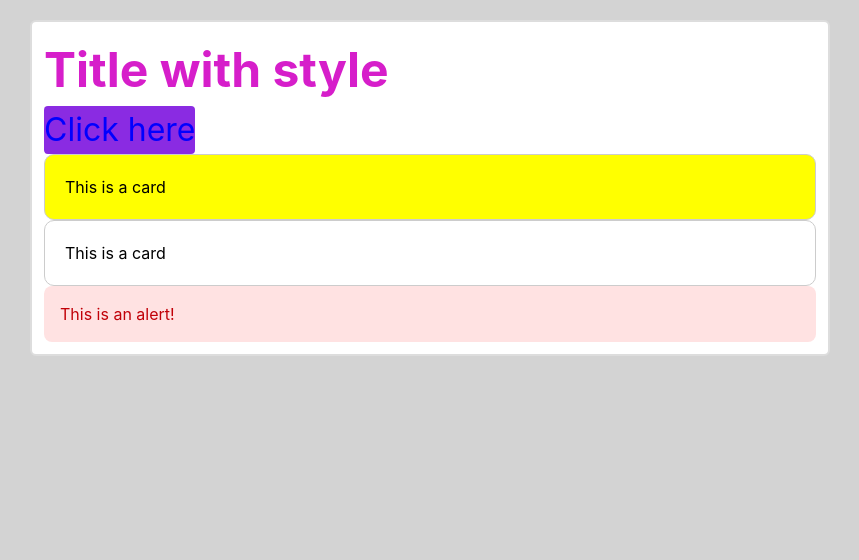
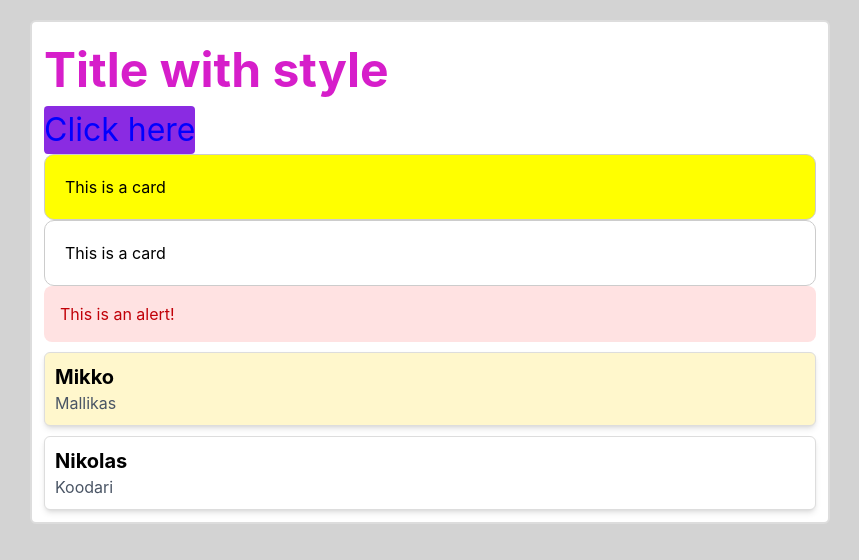
Before and after one commit to Nigulas96/Fundamentals_of_Nextjs, a Next.js app in the folder 3-Styling_in_Nextjs/styling-app/: page / in a window 1280 px wide. Shown: the top 560 px of the page, without its empty margins (210-1069 px from the left). Built offline with nearby package versions, Linux system fonts and the light colour scheme.

Commit message:
Styling in Next.js - Task 7

```diff
--- /dev/null
+++ b/3-Styling_in_Nextjs/styling-app/app/components/ProfileCard.js
@@ -0,0 +1,16 @@
+import styles from "./ProfileCard.module.css";
+export default function ProfileCard({ name, role, highlighted }) {
+    return (
+
+        <div
+            className={`${styles.card} shadow-md`}
+            style={{
+                backgroundColor: highlighted ? "#fff7cc" : "white",
+            }}
+        >
+            <h2 className="text-xl font-bold">{name}</h2>
+            <p className="text-gray-600">{role}</p>
+        </div>
+    );
+
+}
--- /dev/null
+++ b/3-Styling_in_Nextjs/styling-app/app/components/ProfileCard.module.css
@@ -0,0 +1,7 @@
+.card {
+    border: 1px solid #ddd;
+    border-radius: 6px;
+    padding: 10px;
+    margin-top: 10px;
+
+}
--- a/3-Styling_in_Nextjs/styling-app/app/page.tsx
+++ b/3-Styling_in_Nextjs/styling-app/app/page.tsx
@@ -3,6 +3,7 @@ import Button from "./components/Button";
 import Card from "./components/Card";
 import AppLayout from "./components/AppLayout";
 import Alert from "./components/Alert";
+import ProfileCard from "./components/ProfileCard";
 
 export default function Home() {
 
@@ -14,6 +15,18 @@ export default function Home() {
         <Card highlighted={true} />
         <Card highlighted={false} />
         <Alert />
+        <ProfileCard
+          name="Mikko"
+          role="Mallikas"
+          highlighted={true}
+        />
+
+        <ProfileCard
+          name="Nikolas"
+          role="Koodari"
+          highlighted={false}
+
+        />
       </AppLayout>
     </main>
 
```
